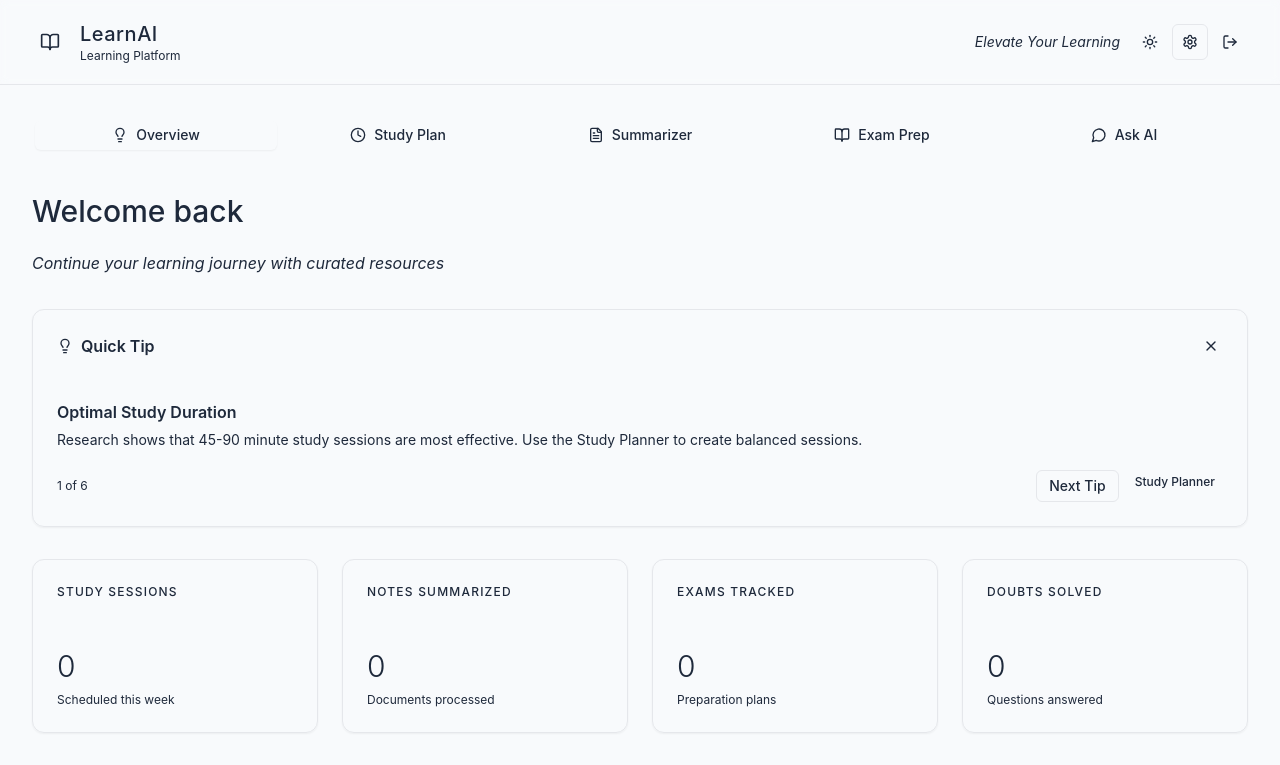
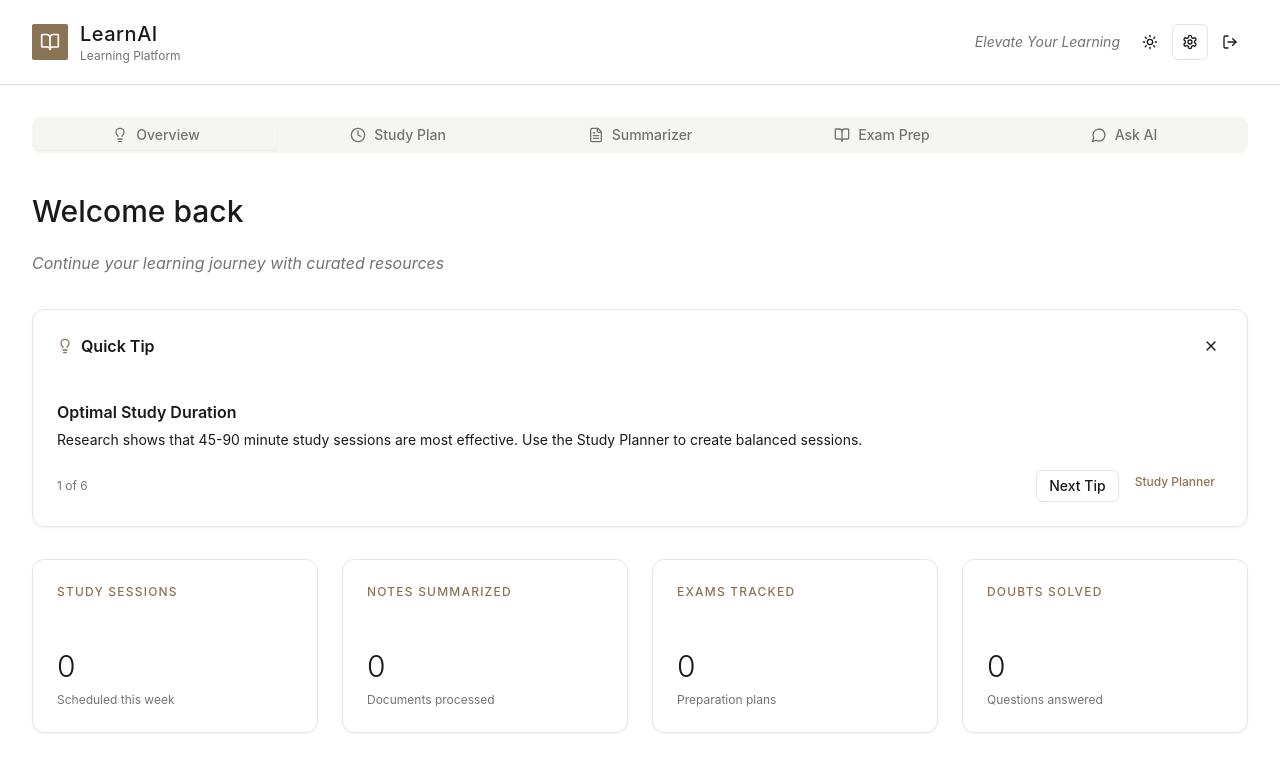
Before and after one commit to Pop123580/Frontend-webapp, a Next.js app: page / in a window 1280 px wide. Shown: the top 765 px of the page. Built offline with nearby package versions, Linux system fonts and the light colour scheme.

Commit message:
Fix API URL and restore design

```diff
--- a/app/globals.css
+++ b/app/globals.css
@@ -1,11 +1,52 @@
 @tailwind base;
 @tailwind components;
 @tailwind utilities;
+
+:root {
+  --background: #ffffff;
+  --foreground: #1a1a1a;
+  --card: #ffffff;
+  --card-foreground: #1a1a1a;
+  --primary: #8b7355;
+  --primary-foreground: #ffffff;
+  --secondary: #f5f5f4;
+  --secondary-foreground: #1a1a1a;
+  --muted: #f5f5f4;
+  --muted-foreground: #737373;
+  --accent: #f5f5f4;
+  --accent-foreground: #1a1a1a;
+  --destructive: #ef4444;
+  --destructive-foreground: #ffffff;
+  --border: #e5e5e5;
+  --input: #e5e5e5;
+  --ring: #8b7355;
+}
+
+.dark {
+  --background: #1a1a1a;
+  --foreground: #fafafa;
+  --card: #262626;
+  --card-foreground: #fafafa;
+  --primary: #a08060;
+  --primary-foreground: #ffffff;
+  --secondary: #262626;
+  --secondary-foreground: #fafafa;
+  --muted: #262626;
+  --muted-foreground: #a3a3a3;
+  --accent: #262626;
+  --accent-foreground: #fafafa;
+  --destructive: #ef4444;
+  --destructive-foreground: #ffffff;
+  --border: #404040;
+  --input: #404040;
+  --ring: #a08060;
+}
 
 * {
   box-sizing: border-box;
   margin: 0;
   padding: 0;
+  border-color: var(--border);
 }
 
 html {
@@ -13,9 +54,9 @@ html {
 }
 
 body {
-  font-family: -apple-system, BlinkMacSystemFont, 'Segoe UI', Roboto, sans-serif;
-  background-color: #f8fafc;
-  color: #1e293b;
+  font-family: -apple-system, BlinkMacSystemFont, 'Segoe UI', Roboto, 'Helvetica Neue', sans-serif;
+  background-color: var(--background);
+  color: var(--foreground);
   line-height: 1.6;
   min-height: 100vh;
 }
@@ -23,6 +64,7 @@ body {
 h1, h2, h3, h4, h5, h6 {
   font-weight: 600;
   line-height: 1.3;
+  color: var(--foreground);
 }
 
 a {
@@ -30,12 +72,99 @@ a {
   text-decoration: none;
 }
 
+.bg-background {
+  background-color: var(--background);
+}
+
+.bg-card {
+  background-color: var(--card);
+}
+
+.bg-primary {
+  background-color: var(--primary);
+}
+
+.bg-secondary {
+  background-color: var(--secondary);
+}
+
+.bg-muted {
+  background-color: var(--muted);
+}
+
+.bg-accent {
+  background-color: var(--accent);
+}
+
+.bg-destructive {
+  background-color: var(--destructive);
+}
+
+.text-foreground {
+  color: var(--foreground);
+}
+
+.text-card-foreground {
+  color: var(--card-foreground);
+}
+
+.text-primary {
+  color: var(--primary);
+}
+
+.text-primary-foreground {
+  color: var(--primary-foreground);
+}
+
+.text-secondary-foreground {
+  color: var(--secondary-foreground);
+}
+
+.text-muted-foreground {
+  color: var(--muted-foreground);
+}
+
+.text-accent-foreground {
+  color: var(--accent-foreground);
+}
+
+.text-destructive {
+  color: var(--destructive);
+}
+
+.text-destructive-foreground {
+  color: var(--destructive-foreground);
+}
+
+.border-border {
+  border-color: var(--border);
+}
+
+.border-input {
+  border-color: var(--input);
+}
+
+.ring-ring {
+  --tw-ring-color: var(--ring);
+}
+
+@layer base {
+  * {
+    border-color: var(--border);
+  }
+  body {
+    background-color: var(--background);
+    color: var(--foreground);
+  }
+}
+
+@layer components {
   .btn {
     display: inline-flex;
     align-items: center;
     justify-content: center;
-  padding: 0.625rem 1rem;
-  border-radius: 0.5rem;
+    padding: 0.5rem 1rem;
+    border-radius: 0.375rem;
     font-weight: 500;
     font-size: 0.875rem;
     transition: all 0.2s ease;
@@ -44,42 +173,136 @@ a {
   }
 
   .btn-primary {
-  background-color: #b45309;
-  color: #ffffff;
+    background-color: var(--primary);
+    color: var(--primary-foreground);
   }
 
   .btn-primary:hover {
-  background-color: #92400e;
+    opacity: 0.9;
   }
 
   .btn-secondary {
-  background-color: #f3f4f6;
-  color: #374151;
+    background-color: var(--secondary);
+    color: var(--secondary-foreground);
   }
 
   .btn-secondary:hover {
-  background-color: #e5e7eb;
+    opacity: 0.8;
+  }
+
+  .btn-destructive {
+    background-color: var(--destructive);
+    color: var(--destructive-foreground);
+  }
+
+  .btn-outline {
+    background-color: transparent;
+    border: 1px solid var(--border);
+    color: var(--foreground);
+  }
+
+  .btn-outline:hover {
+    background-color: var(--accent);
+  }
+
+  .btn-ghost {
+    background-color: transparent;
+    color: var(--foreground);
+  }
+
+  .btn-ghost:hover {
+    background-color: var(--accent);
   }
 
   .card {
-  background-color: #ffffff;
-  border-radius: 0.75rem;
-  box-shadow: 0 1px 3px rgba(0, 0, 0, 0.1);
-  border: 1px solid #e5e7eb;
+    background-color: var(--card);
+    color: var(--card-foreground);
+    border-radius: 0.5rem;
+    border: 1px solid var(--border);
     padding: 1.5rem;
   }
 
   .input {
     width: 100%;
-  padding: 0.625rem 1rem;
-  border: 1px solid #d1d5db;
-  border-radius: 0.5rem;
-  background-color: #ffffff;
+    padding: 0.5rem 0.75rem;
+    border: 1px solid var(--input);
+    border-radius: 0.375rem;
+    background-color: var(--background);
+    color: var(--foreground);
     font-size: 0.875rem;
     outline: none;
+    transition: border-color 0.2s ease, box-shadow 0.2s ease;
   }
 
   .input:focus {
-  border-color: #b45309;
-  box-shadow: 0 0 0 3px rgba(180, 83, 9, 0.1);
+    border-color: var(--ring);
+    box-shadow: 0 0 0 2px rgba(139, 115, 85, 0.2);
   }
+
+  .textarea {
+    width: 100%;
+    padding: 0.5rem 0.75rem;
+    border: 1px solid var(--input);
+    border-radius: 0.375rem;
+    background-color: var(--background);
+    color: var(--foreground);
+    font-size: 0.875rem;
+    outline: none;
+    resize: vertical;
+    min-height: 100px;
+  }
+
+  .textarea:focus {
+    border-color: var(--ring);
+    box-shadow: 0 0 0 2px rgba(139, 115, 85, 0.2);
+  }
+
+  .label {
+    font-size: 0.875rem;
+    font-weight: 500;
+    color: var(--foreground);
+  }
+}
+
+@layer utilities {
+  .animate-spin {
+    animation: spin 1s linear infinite;
+  }
+
+  @keyframes spin {
+    from {
+      transform: rotate(0deg);
+    }
+    to {
+      transform: rotate(360deg);
+    }
+  }
+
+  .animate-pulse {
+    animation: pulse 2s cubic-bezier(0.4, 0, 0.6, 1) infinite;
+  }
+
+  @keyframes pulse {
+    0%, 100% {
+      opacity: 1;
+    }
+    50% {
+      opacity: 0.5;
+    }
+  }
+
+  .animate-bounce {
+    animation: bounce 1s infinite;
+  }
+
+  @keyframes bounce {
+    0%, 100% {
+      transform: translateY(-25%);
+      animation-timing-function: cubic-bezier(0.8, 0, 1, 1);
+    }
+    50% {
+      transform: translateY(0);
+      animation-timing-function: cubic-bezier(0, 0, 0.2, 1);
+    }
+  }
+}
--- a/components/notes-summarizer.tsx
+++ b/components/notes-summarizer.tsx
@@ -17,7 +17,6 @@ interface Summary {
 }
 
 const API_URL = process.env.NEXT_PUBLIC_API_URL || "http://localhost:5000/api"
-
 export default function NotesSummarizer() {
   const [summaries, setSummaries] = useState<Summary[]>([])
   const [uploadMode, setUploadMode] = useState<'text' | 'pdf' | null>(null)
```
Lines whose indentation alone changed are shown as unchanged.
